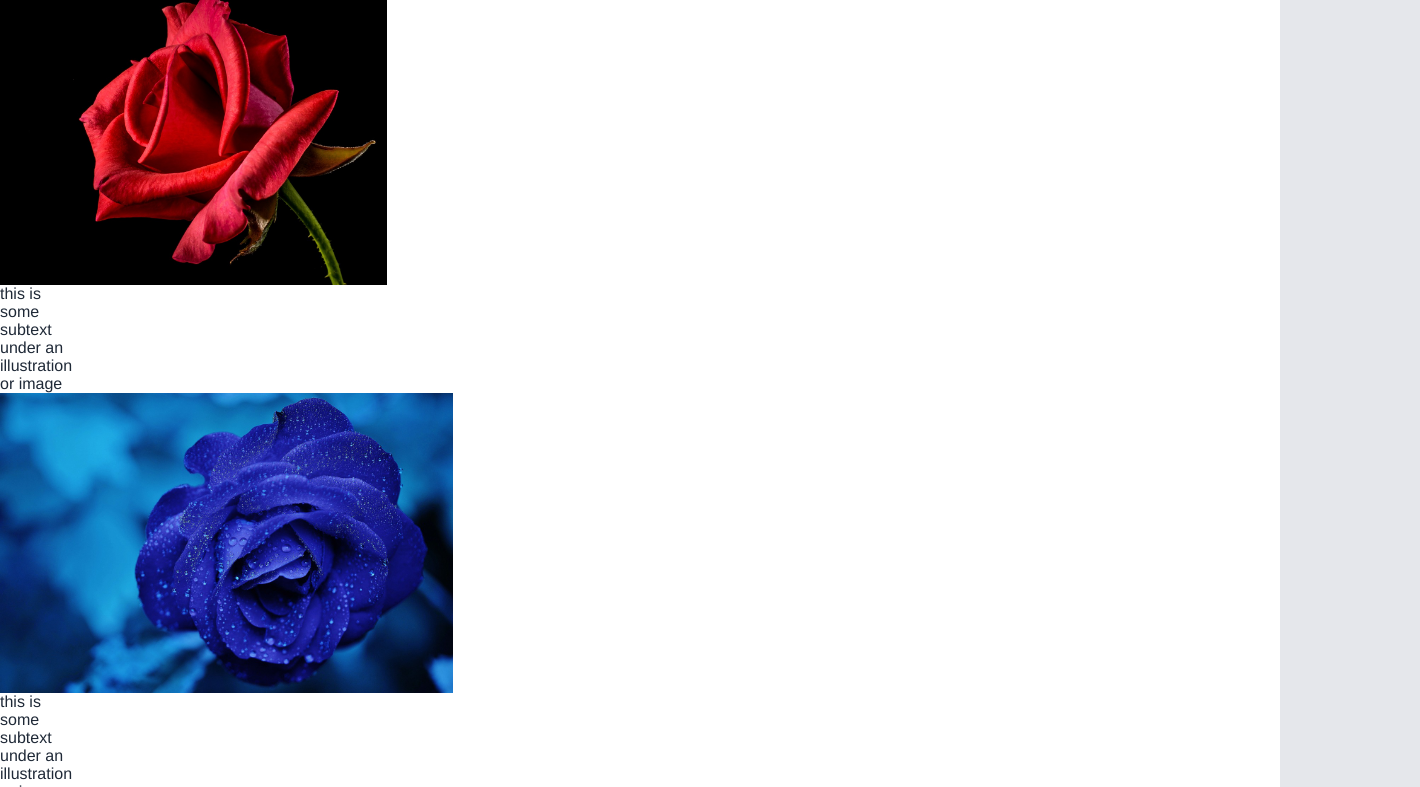
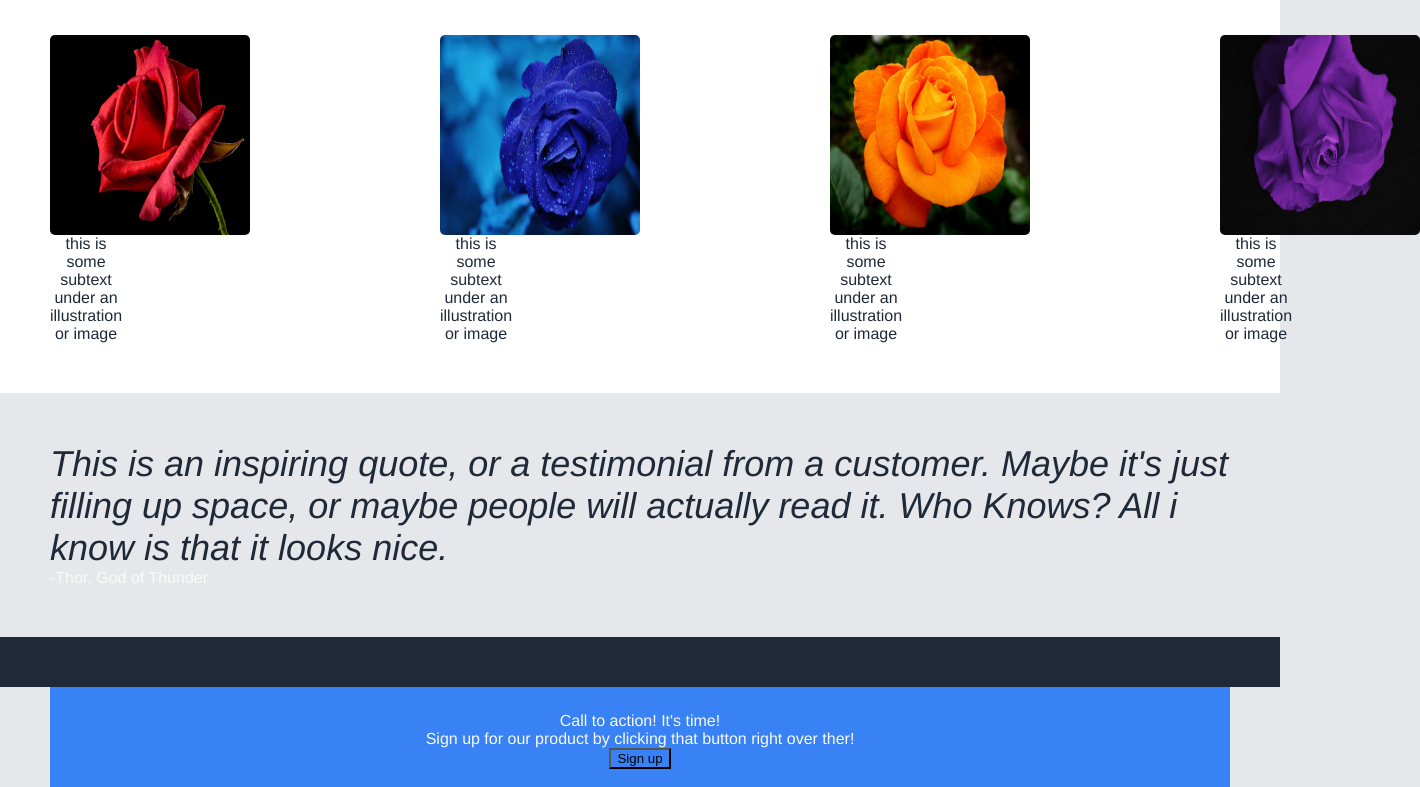
Before and after one commit to sumafujiko/landing-page, a plain HTML site: page index.html in a window 1280 px wide. Shown: the part 560-1347 px from the top of the page, 1420 px wide, since content can reach past the window. Drawn offline with Linux system fonts and the light colour scheme.

Commit message:
Non finalised changes to image formats

```diff
--- a/index.html
+++ b/index.html
@@ -24,28 +24,30 @@
                 <div class="p">This website has some subtext that goes here under the main title. It's a smaller font and the colout is lower contrast</div>
                 <button class="sign-up">Sign up</button>
             </div>
-            <img src="./images/cherry-blossom.jpg" alt="Cherry Blossom"
+            <img class="img1" src="./images/cherry-blossom.jpg" alt="Cherry Blossom"
         </div>
     </div>
 
     <div class="mid-1">
         <div class="mid-p">
             <div class="mid-c">Some random information.</div>
+                <div class="mid-mid">
                  <div class="mid-img">
-                <img src="./images/red-rose.jpg" alt="Red Rose">
+                  <img class="img2" src="./images/red-rose.jpg" alt="Red Rose">
                   <div class="card">this is some subtext under an illustration or image</div>
                  </div>
                  <div class="mid-img">
-                <img src="./images/blue-rose.jpg" alt="Blue Rose">
-                <div class="card">this is some subtext under an illustration or image</div>
-            </div>pg
-            <div class="mid-img">
-                <img src="./images/orange-rose.jpg" alt="Orange Rose">
+                    <img class="img2" src="./images/blue-rose.jpg" alt="Blue Rose">
                     <div class="card">this is some subtext under an illustration or image</div>
                 </div>
                 <div class="mid-img">
-                <img src="./images/purple.rose.jpg" alt="Purple Rose">
+                  <img class="img2" src="./images/orange-rose.jpg" alt="Orange Rose">
                   <div class="card">this is some subtext under an illustration or image</div>
+                </div>
+                <div class="mid-img">
+                 <img class="img2" src="./images/purple.rose.jpg" alt="Purple Rose">
+                 <div class="card">this is some subtext under an illustration or image</div>
+                </div>
             </div>
         </div>
     </div>
--- a/style.css
+++ b/style.css
@@ -10,6 +10,7 @@ body {
     margin: 0px;
     padding: 0px;
     background-color: #E5E7EB;
+    overflow-x: hidden;
 }
 
 .header,
@@ -98,9 +99,26 @@ body {
     border: 8px;
 }
 
-img {
+.mid-mid {
+    display: flex;
+    flex-direction: row;
+    justify-content: space-between;
+    align-items: center;
+    margin: 50px;
+    text-align: center;
+}
+
+.img1 {
     height: 300px;
     width: auto;
+}
+
+.img2 {
+    height: 200px;
+    width: 200px;
+    border-radius: 5px;
+    border-color: #3882F6;
+    border-width: 4px;
 }
 
 .bold {
```
Lines whose indentation alone changed are shown as unchanged.
